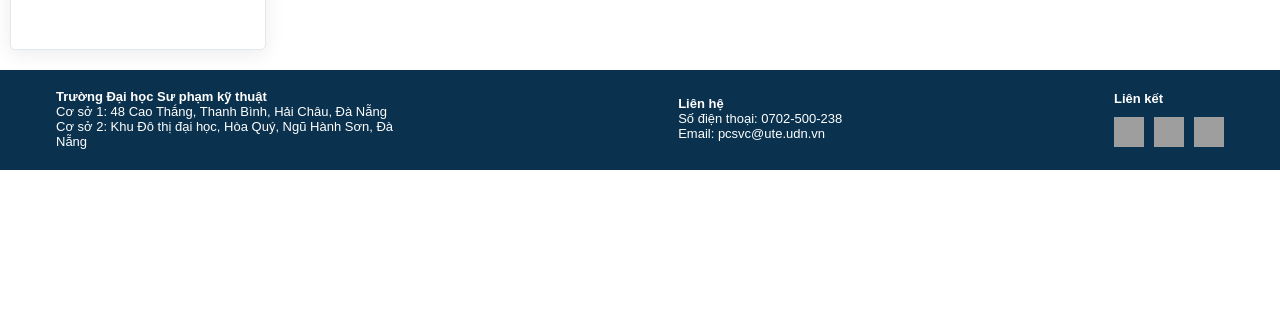
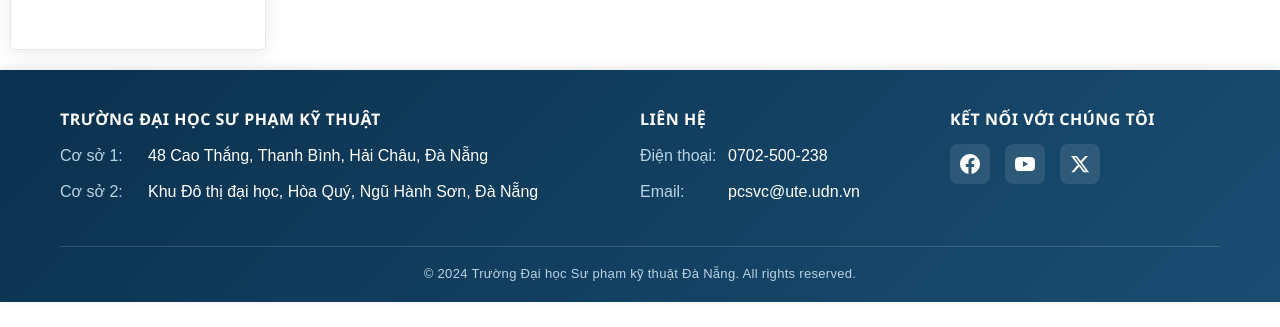
Before and after one commit to ldthanh261220/Qly-vpp, a React (Create React App) app: page /sendrequest in a window 1280 px wide. Shown: the part 470-797 px from the top of the page. Built offline with nearby package versions, Linux system fonts and the light colour scheme; grey boxes are pictures that could not be loaded.

Commit message:
design make color

```diff
--- a/src/layouts/components/Footer/Footer.js
+++ b/src/layouts/components/Footer/Footer.js
@@ -7,30 +7,61 @@
     return (
         <footer className={cx('footer')}>
             <div className={cx('footer-container')}>
-                <div className={cx('footer-column')}>
-                    <strong>Trường Đại học Sư phạm kỹ thuật</strong>
-                    <br />
-                    Cơ sở 1: 48 Cao Thắng, Thanh Bình, Hải Châu, Đà Nẵng
-                    <br />
-                    Cơ sở 2: Khu Đô thị đại học, Hòa Quý, Ngũ Hành Sơn, Đà Nẵng
+                <div className={cx('footer-content')}>
+                    <div className={cx('footer-column', 'university-info')}>
+                        <h3 className={cx('footer-title')}>Trường Đại học Sư phạm kỹ thuật</h3>
+                        <div className={cx('address-item')}>
+                            <span className={cx('label')}>Cơ sở 1:</span>
+                            <span>48 Cao Thắng, Thanh Bình, Hải Châu, Đà Nẵng</span>
+                        </div>
+                        <div className={cx('address-item')}>
+                            <span className={cx('label')}>Cơ sở 2:</span>
+                            <span>Khu Đô thị đại học, Hòa Quý, Ngũ Hành Sơn, Đà Nẵng</span>
+                        </div>
+                    </div>
+
+                    <div className={cx('footer-column', 'contact-info')}>
+                        <h3 className={cx('footer-title')}>Liên hệ</h3>
+                        <div className={cx('contact-item')}>
+                            <span className={cx('label')}>Điện thoại:</span>
+                            <a href="tel:0702-500-238" className={cx('contact-link')}>
+                                0702-500-238
+                            </a>
+                        </div>
+                        <div className={cx('contact-item')}>
+                            <span className={cx('label')}>Email:</span>
+                            <a href="mailto:pcsvc@ute.udn.vn" className={cx('contact-link')}>
+                                pcsvc@ute.udn.vn
+                            </a>
+                        </div>
+                    </div>
+
+                    <div className={cx('footer-column', 'social-section')}>
+                        <h3 className={cx('footer-title')}>Kết nối với chúng tôi</h3>
+                        <div className={cx('social-icons')}>
+                            <a href="#" className={cx('social-link')} aria-label="Facebook">
+                                <svg className={cx('social-icon')} viewBox="0 0 24 24" fill="currentColor">
+                                    <path d="M24 12.073c0-6.627-5.373-12-12-12s-12 5.373-12 12c0 5.99 4.388 10.954 10.125 11.854v-8.385H7.078v-3.47h3.047V9.43c0-3.007 1.792-4.669 4.533-4.669 1.312 0 2.686.235 2.686.235v2.953H15.83c-1.491 0-1.956.925-1.956 1.874v2.25h3.328l-.532 3.47h-2.796v8.385C19.612 23.027 24 18.062 24 12.073z" />
+                                </svg>
+                            </a>
+                            <a href="#" className={cx('social-link')} aria-label="YouTube">
+                                <svg className={cx('social-icon')} viewBox="0 0 24 24" fill="currentColor">
+                                    <path d="M23.498 6.186a3.016 3.016 0 0 0-2.122-2.136C19.505 3.545 12 3.545 12 3.545s-7.505 0-9.377.505A3.017 3.017 0 0 0 .502 6.186C0 8.07 0 12 0 12s0 3.93.502 5.814a3.016 3.016 0 0 0 2.122 2.136c1.871.505 9.376.505 9.376.505s7.505 0 9.377-.505a3.015 3.015 0 0 0 2.122-2.136C24 15.93 24 12 24 12s0-3.93-.502-5.814zM9.545 15.568V8.432L15.818 12l-6.273 3.568z" />
+                                </svg>
+                            </a>
+                            <a href="#" className={cx('social-link')} aria-label="Twitter">
+                                <svg className={cx('social-icon')} viewBox="0 0 24 24" fill="currentColor">
+                                    <path d="M18.244 2.25h3.308l-7.227 8.26 8.502 11.24H16.17l-5.214-6.817L4.99 21.75H1.68l7.73-8.835L1.254 2.25H8.08l4.713 6.231zm-1.161 17.52h1.833L7.084 4.126H5.117z" />
+                                </svg>
+                            </a>
+                        </div>
+                    </div>
                 </div>
 
-                <div className={cx('footer-column')}>
-                    <strong>Liên hệ</strong>
-                    <br />
-                    Số điện thoại: 0702-500-238
-                    <br />
-                    Email: <a href="mailto:pcsvc@ute.udn.vn">pcsvc@ute.udn.vn</a>
-                </div>
-
-                <div className={cx('footer-column')}>
-                    <strong>Liên kết</strong>
-                    <br />
-                    <div className={cx('social-icons')}>
-                        <img src="https://cdn-icons-png.flaticon.com/512/733/733547.png" alt="Facebook" />
-                        <img src="https://cdn-icons-png.flaticon.com/512/1384/1384060.png" alt="YouTube" />
-                        <img src="https://cdn-icons-png.flaticon.com/512/733/733579.png" alt="Twitter" />
-                    </div>
+                <div className={cx('footer-bottom')}>
+                    <p className={cx('copyright')}>
+                        © 2024 Trường Đại học Sư phạm kỹ thuật Đà Nẵng. All rights reserved.
+                    </p>
                 </div>
             </div>
         </footer>
--- a/src/layouts/components/Footer/Footer.module.scss
+++ b/src/layouts/components/Footer/Footer.module.scss
@@ -1,41 +1,192 @@
 .footer {
-    background-color: #0a314d;
-    color: white;
-    padding: 20px 40px;
-    display: flex;
-    justify-content: space-between;
-    font-size: 13px;
+    background: linear-gradient(135deg, #0a314d 0%, #1a4d73 100%);
+    color: #ffffff;
     margin-top: auto;
     width: 100%;
-}
-.footer-container {
-    width: 1300px;
-    margin: 0 auto;
-    display: flex;
-    justify-content: space-between;
-    align-items: center;
-    padding: 0 16px;
-}
-.footer-column {
-    max-width: 30%;
+    box-shadow: 0 -2px 10px rgba(0, 0, 0, 0.1);
 }
 
-.footer-column a {
-    color: white;
-    text-decoration: none;
+.footer-container {
+    max-width: 1200px;
+    margin: 0 auto;
+    padding: 0 20px;
 }
 
-.footer-column a:hover {
-    text-decoration: underline;
+.footer-content {
+    display: grid;
+    grid-template-columns: 2fr 1fr 1fr;
+    gap: 40px;
+    padding: 40px 0 30px;
+    border-bottom: 1px solid rgba(255, 255, 255, 0.15);
+
+    @media (max-width: 768px) {
+        grid-template-columns: 1fr;
+        gap: 30px;
+        padding: 30px 0 20px;
+    }
+}
+
+.footer-column {
+    &.university-info {
+        max-width: none;
+    }
+
+    &.contact-info,
+    &.social-section {
+        min-width: 200px;
+    }
+}
+
+.footer-title {
+    font-size: 16px;
+    font-weight: 600;
+    margin: 0 0 16px 0;
+    color: #ffffff;
+    letter-spacing: 0.5px;
+    text-transform: uppercase;
+    font-family: 'Segoe UI', Tahoma, Geneva, Verdana, sans-serif;
+}
+
+.address-item,
+.contact-item {
+    display: flex;
+    flex-direction: column;
+    margin-bottom: 12px;
+    line-height: 1.5;
+
+    @media (min-width: 769px) {
+        flex-direction: row;
+        align-items: flex-start;
+    }
+}
+
+.label {
+    font-weight: 500;
+    color: #b8d4e3;
+    min-width: 80px;
+    margin-bottom: 4px;
+
+    @media (min-width: 769px) {
+        margin-bottom: 0;
+        margin-right: 8px;
+    }
+}
+
+.contact-link {
+    color: #ffffff;
+    text-decoration: none;
+    font-weight: 500;
+    transition: color 0.2s ease;
+
+    &:hover {
+        color: #64b5f6;
+        text-decoration: underline;
+    }
 }
 
 .social-icons {
     display: flex;
-    gap: 10px;
-    margin-top: 10px;
+    gap: 15px;
+    margin-top: 8px;
 }
 
-.social-icons img {
-    width: 30px;
-    height: 30px;
+.social-link {
+    display: inline-flex;
+    align-items: center;
+    justify-content: center;
+    width: 40px;
+    height: 40px;
+    border-radius: 8px;
+    background: rgba(255, 255, 255, 0.1);
+    color: #ffffff;
+    transition: all 0.3s ease;
+    text-decoration: none;
+
+    &:hover {
+        background: rgba(255, 255, 255, 0.2);
+        transform: translateY(-2px);
+    }
+
+    // Facebook - giữ màu xanh như hiện tại
+    &:nth-child(1):hover {
+        color: #1877f2;
+    }
+
+    // YouTube - màu đỏ
+    &:nth-child(2):hover {
+        color: #ff0000;
+    }
+
+    // X (Twitter) - màu đen
+    &:nth-child(3):hover {
+        color: #000000;
+        background: rgba(255, 255, 255, 0.9);
+    }
+
+    &:focus {
+        outline: 2px solid #64b5f6;
+        outline-offset: 2px;
+    }
 }
+
+.social-icon {
+    width: 20px;
+    height: 20px;
+    transition: transform 0.3s ease;
+
+    .social-link:hover & {
+        transform: scale(1.1);
+    }
+}
+
+.footer-bottom {
+    padding: 20px 0;
+    text-align: center;
+}
+
+.copyright {
+    margin: 0;
+    font-size: 13px;
+    color: #b8d4e3;
+    font-weight: 400;
+    letter-spacing: 0.3px;
+}
+
+// Responsive improvements
+@media (max-width: 480px) {
+    .footer {
+        font-size: 14px;
+    }
+
+    .footer-container {
+        padding: 0 16px;
+    }
+
+    .footer-content {
+        gap: 20px;
+        padding: 20px 0 15px;
+    }
+
+    .footer-title {
+        font-size: 15px;
+        margin-bottom: 12px;
+    }
+
+    .address-item,
+    .contact-item {
+        margin-bottom: 10px;
+    }
+
+    .social-icons {
+        justify-content: center;
+        gap: 12px;
+    }
+
+    .footer-bottom {
+        padding: 15px 0;
+    }
+
+    .copyright {
+        font-size: 12px;
+    }
+}
```
Also changed, not shown: src/layouts/components/Header/Header.js (+46 -9 lines), src/layouts/components/Header/Header.module.scss (+122 -34 lines).
